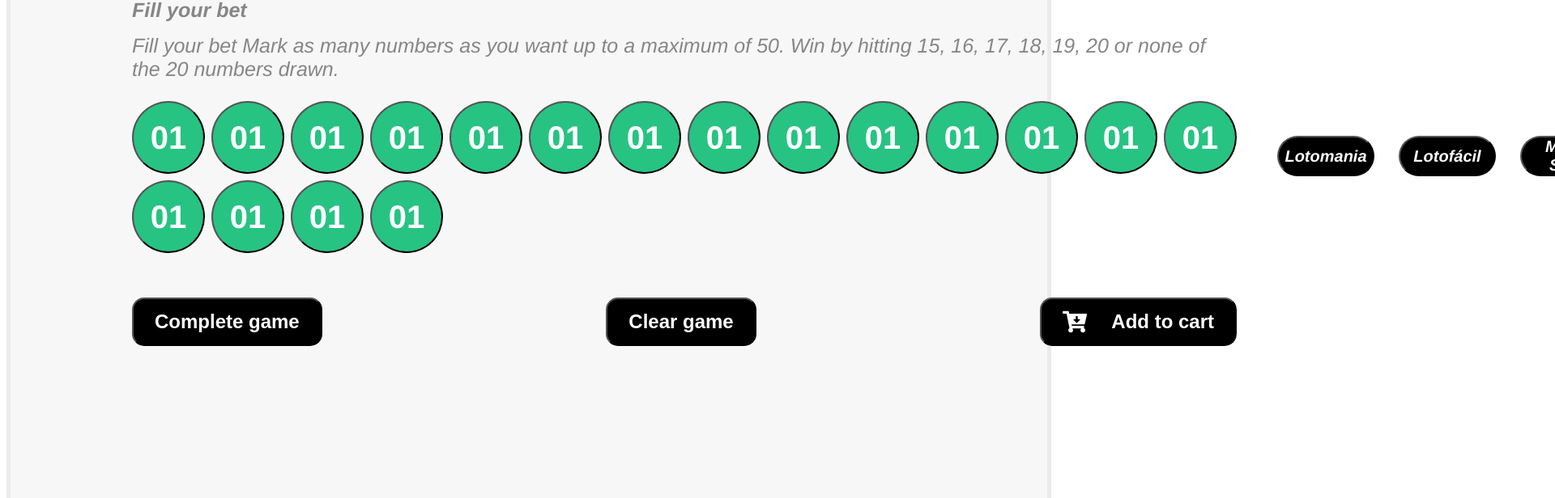
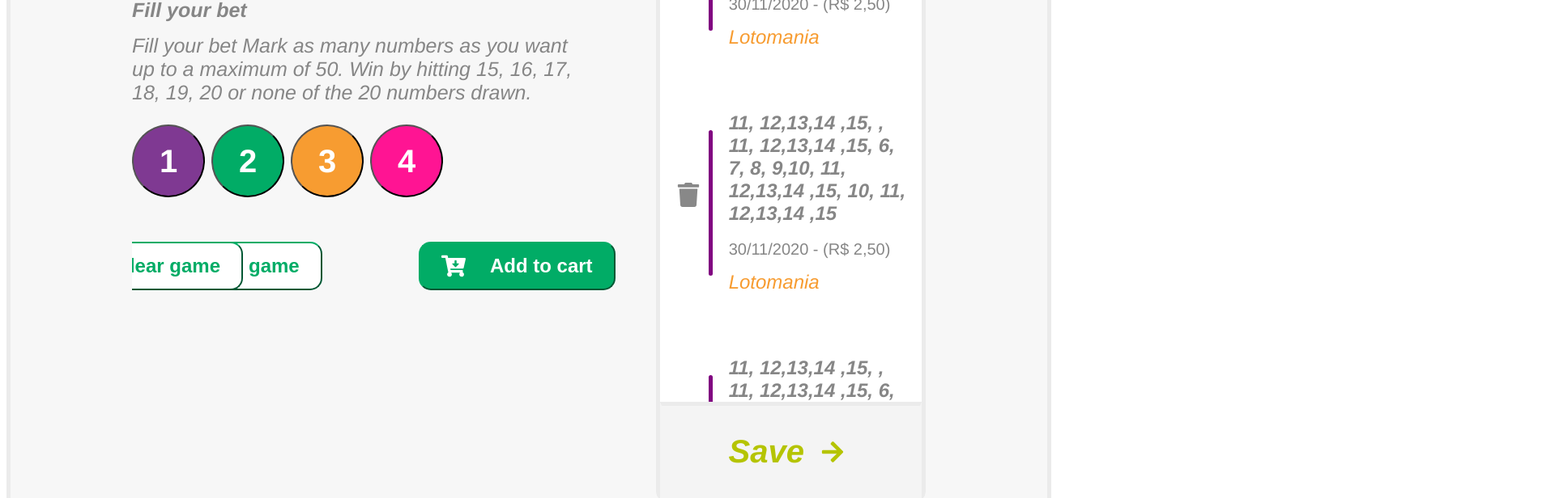
Before and after one commit to philoureiro/TGL----Web, a React (Create React App) app: page /newbet in a window 1280 px wide. Shown: the part 540-1156 px from the top of the page at 81% size, 1920 px wide, since content can reach past the window. Built offline with nearby package versions, Linux system fonts and the light colour scheme.

Commit message:
Feat: NewBet, Cart

```diff
--- a/package.json
+++ b/package.json
@@ -10,6 +10,7 @@
     "@types/node": "^12.0.0",
     "@types/react": "^17.0.0",
     "@types/react-dom": "^17.0.0",
+    "polished": "^4.1.1",
     "react": "^17.0.2",
     "react-dom": "^17.0.2",
     "react-icons": "^4.2.0",
--- a/src/components/AroundGameButton/index.tsx
+++ b/src/components/AroundGameButton/index.tsx
@@ -10,7 +10,7 @@ const AroundGameButton: React.FC<AroundGameButtonProps> = ({ numberButton, backg
 
   return (
     <Container style={{ backgroundColor: backgroundColor }}>
-      <Text>{numberButton}</Text>
+      <Text >{numberButton}</Text>
     </Container>
   );
 }
--- a/src/components/Cart/index.tsx
+++ b/src/components/Cart/index.tsx
@@ -1,11 +1,16 @@
 import React from 'react';
-import { Container, Text } from './styles';
+import { Container } from './styles';
 
-const Card: React.FC = () => {
+interface CardProps {
+  children: any;
+
+}
+
+const Card: React.FC<CardProps> = ({ children }) => {
 
   return (
     <Container>
-
+      {children}
     </Container>
   );
 }
--- a/src/components/Cart/styles.ts
+++ b/src/components/Cart/styles.ts
@@ -1,12 +1,17 @@
 import styled from 'styled-components';
 
 
+
 export const Container = styled.div`
-  height: 300px;
-  width: 300px;
-  background-color: #000;
+  margin-top: -1px;
+  display: flex;
+  width: 100%;
+  height: 800px;
+  overflow-y: auto;
+  background-color: #fff;
+  border: none;
+  border-top-left-radius: 15px;
+  border-top-right-radius: 15px;
+  flex-direction: column;
+
 `;
-
-export const Text = styled.h3`
-  font-size: 24px;
-`;
--- a/src/components/GameActionButton/index.tsx
+++ b/src/components/GameActionButton/index.tsx
@@ -3,16 +3,21 @@ import { Container, TextButton } from './styles';
 
 interface GameActionButtonProps {
   nameButton: string;
+  color: string;
+  backgroundColor: string;
+  borderColor: string;
+  marginLeft?: string;
   children?: any;
 
 }
 
-const GameActionButton: React.FC<GameActionButtonProps> = ({ nameButton, children }) => {
+const GameActionButton: React.FC<GameActionButtonProps> = ({ nameButton, children, color,
+  backgroundColor, borderColor, marginLeft }) => {
 
   return (
-    <Container>
+    <Container style={{ backgroundColor: backgroundColor, borderColor: borderColor, marginLeft: marginLeft }}>
       {children}
-      <TextButton>{nameButton}</TextButton>
+      <TextButton style={{ color: color }}>{nameButton}</TextButton>
     </Container>
   );
 }
--- a/src/components/TypeOfGameButton/index.tsx
+++ b/src/components/TypeOfGameButton/index.tsx
@@ -3,13 +3,15 @@ import { Container, ButtonText } from './styles';
 
 interface TypeOfGameButtonProps {
   nameButton: string;
+  backgroundColor: string;
+  color: string;
 }
 
-const TypeOfGameButton: React.FC<TypeOfGameButtonProps> = ({ nameButton }) => {
+const TypeOfGameButton: React.FC<TypeOfGameButtonProps> = ({ nameButton, backgroundColor, color }) => {
 
   return (
-    <Container>
-      <ButtonText>{nameButton}</ButtonText>
+    <Container style={{ backgroundColor: backgroundColor }}>
+      <ButtonText style={{ color: color }}>{nameButton}</ButtonText>
     </Container>
   );
 }
--- a/src/pages/MyBets/index.tsx
+++ b/src/pages/MyBets/index.tsx
@@ -22,9 +22,9 @@ const MyBets: React.FC<MyBetsProps> = ({ }) => {
         <BoxRecentGames>
           <TextRecentGames>RECENT GAMES</TextRecentGames>
           <TextDataAndPrice>Filters</TextDataAndPrice>
-          <TypeOfGameButton nameButton={'Lotomania'}></TypeOfGameButton>
-          <TypeOfGameButton nameButton={'Lotofácil'}></TypeOfGameButton>
-          <TypeOfGameButton nameButton={'Mega-Sena'}></TypeOfGameButton>
+          <TypeOfGameButton backgroundColor={'#01AC66'} color={'#7F3992'} nameButton={'Lotomania'}></TypeOfGameButton>
+          <TypeOfGameButton backgroundColor={'#01AC66'} color={'#7F3992'} nameButton={'Lotofácil'}></TypeOfGameButton>
+          <TypeOfGameButton backgroundColor={'#01AC66'} color={'#7F3992'} nameButton={'Mega-Sena'}></TypeOfGameButton>
 
 
           <ButtonNewBet>
--- a/src/pages/NewBet/index.tsx
+++ b/src/pages/NewBet/index.tsx
@@ -1,13 +1,17 @@
-import React from 'react';
+import React, { useEffect } from 'react';
 import {
   Container, BoxNewBet, TextNewBet, TextChooseAGame, BoxNumberAllButtonsArounds, BoxIcon,
-  BoxNewCart, TextFor, BoxTitle, BoxButtonsTypeOfGame, TextDescriptionOfBet, BoxActionsButtons
+  BoxNewCart, TextFor, BoxTitle, BoxButtonsTypeOfGame, TextDescriptionOfBet, BoxActionsButtons,
+  ButtonLogin, TextTitleCart, BoxInternalCart
 } from './styles';
+import { getDataOfJson } from '../../services/api'
 import CopyrightBar from '../../components/CopyrightBar';
 import Header from '../../components/Header';
 import TypeOfGameButton from '../../components/TypeOfGameButton';
 import GameActionButton from '../../components/GameActionButton';
 import AroundGameButton from '../../components/AroundGameButton';
+import BoxNumbersAndTypeOfGameSelecteds from '../../components/BoxNumbersAndTypeOfGameSelecteds';
+import Cart from '../../components/Cart';
 import * as Icon from 'react-icons/fa';
 
 
@@ -16,6 +20,9 @@ interface NewBetProps {
 }
 
 const NewBet: React.FC<NewBetProps> = () => {
+
+  const data = getDataOfJson();
+
   return (
     <>
       <Header />
@@ -28,41 +35,31 @@ const NewBet: React.FC<NewBetProps> = () => {
 
           <TextChooseAGame>Choose a game</TextChooseAGame>
           <BoxButtonsTypeOfGame>
-            <TypeOfGameButton nameButton={'Lotomania'}></TypeOfGameButton>
-            <TypeOfGameButton nameButton={'Lotofácil'}></TypeOfGameButton>
-            <TypeOfGameButton nameButton={'Mega-Sena'}></TypeOfGameButton>
+            {
+              data.map((e) => (
+                <TypeOfGameButton backgroundColor={'#fff'} color={e.color} nameButton={'Lotomania'}></TypeOfGameButton>
+              ))
+            }
           </BoxButtonsTypeOfGame>
           <TextChooseAGame>Fill your bet</TextChooseAGame>
           <TextDescriptionOfBet>Fill your bet Mark as many numbers as you want up to a maximum of 50. Win by hitting 15, 16, 17, 18, 19, 20 or none of the 20 numbers drawn.</TextDescriptionOfBet>
 
           <BoxNumberAllButtonsArounds>
-            <AroundGameButton backgroundColor={'#27C383'} numberButton={'01'}></AroundGameButton>
-            <AroundGameButton backgroundColor={'#27C383'} numberButton={'01'}></AroundGameButton>
-            <AroundGameButton backgroundColor={'#27C383'} numberButton={'01'}></AroundGameButton>
-            <AroundGameButton backgroundColor={'#27C383'} numberButton={'01'}></AroundGameButton>
-            <AroundGameButton backgroundColor={'#27C383'} numberButton={'01'}></AroundGameButton>
-            <AroundGameButton backgroundColor={'#27C383'} numberButton={'01'}></AroundGameButton>
-            <AroundGameButton backgroundColor={'#27C383'} numberButton={'01'}></AroundGameButton>
-            <AroundGameButton backgroundColor={'#27C383'} numberButton={'01'}></AroundGameButton>
-            <AroundGameButton backgroundColor={'#27C383'} numberButton={'01'}></AroundGameButton>
-            <AroundGameButton backgroundColor={'#27C383'} numberButton={'01'}></AroundGameButton>
-            <AroundGameButton backgroundColor={'#27C383'} numberButton={'01'}></AroundGameButton>
-            <AroundGameButton backgroundColor={'#27C383'} numberButton={'01'}></AroundGameButton>
-            <AroundGameButton backgroundColor={'#27C383'} numberButton={'01'}></AroundGameButton>
-            <AroundGameButton backgroundColor={'#27C383'} numberButton={'01'}></AroundGameButton>
-            <AroundGameButton backgroundColor={'#27C383'} numberButton={'01'}></AroundGameButton>
-            <AroundGameButton backgroundColor={'#27C383'} numberButton={'01'}></AroundGameButton>
-            <AroundGameButton backgroundColor={'#27C383'} numberButton={'01'}></AroundGameButton>
-            <AroundGameButton backgroundColor={'#27C383'} numberButton={'01'}></AroundGameButton>
 
+
+            {
+              data.map((e, i) => (
+                <AroundGameButton backgroundColor={e.color} numberButton={`${i + 1}`}></AroundGameButton>
+              ))
+            }
 
 
           </BoxNumberAllButtonsArounds>
 
           <BoxActionsButtons>
-            <GameActionButton nameButton={'Complete game'}></GameActionButton>
-            <GameActionButton nameButton={'Clear game'}></GameActionButton>
-            <GameActionButton nameButton={'Add to cart'}>
+            <GameActionButton backgroundColor={'#fff'} color={'#01AC66'} borderColor={'#01AC66'} nameButton={'Complete game'}></GameActionButton>
+            <GameActionButton backgroundColor={'#fff'} color={'#01AC66'} borderColor={'#01AC66'} marginLeft={'-500px'} nameButton={'Clear game'}></GameActionButton>
+            <GameActionButton backgroundColor={'#01AC66'} color={'#fff'} borderColor={'#01AC66'} nameButton={'Add to cart'}>
               <BoxIcon>
                 <Icon.FaCartArrowDown size={30} color={'#fff'}></Icon.FaCartArrowDown>
               </BoxIcon>
@@ -71,9 +68,61 @@ const NewBet: React.FC<NewBetProps> = () => {
         </BoxNewBet>
 
         <BoxNewCart>
-          <TypeOfGameButton nameButton={'Lotomania'}></TypeOfGameButton>
-          <TypeOfGameButton nameButton={'Lotofácil'}></TypeOfGameButton>
-          <TypeOfGameButton nameButton={'Mega-Sena'}></TypeOfGameButton>
+          <Cart>
+            <TextNewBet style={{ marginLeft: '20px' }}>CART</TextNewBet>
+
+
+            <BoxInternalCart>
+              <BoxIcon style={{ marginRight: '10px' }}>
+                <Icon.FaTrash size={30} color={'#888888'}></Icon.FaTrash>
+              </BoxIcon>
+              <BoxNumbersAndTypeOfGameSelecteds></BoxNumbersAndTypeOfGameSelecteds>
+            </BoxInternalCart>
+
+            <BoxInternalCart>
+              <BoxIcon style={{ marginRight: '10px' }}>
+                <Icon.FaTrash size={30} color={'#888888'}></Icon.FaTrash>
+              </BoxIcon>
+              <BoxNumbersAndTypeOfGameSelecteds></BoxNumbersAndTypeOfGameSelecteds>
+            </BoxInternalCart>
+
+            <BoxInternalCart>
+              <BoxIcon style={{ marginRight: '10px' }}>
+                <Icon.FaTrash size={30} color={'#888888'}></Icon.FaTrash>
+              </BoxIcon>
+              <BoxNumbersAndTypeOfGameSelecteds></BoxNumbersAndTypeOfGameSelecteds>
+            </BoxInternalCart>
+
+
+            <BoxInternalCart>
+              <BoxIcon style={{ marginRight: '10px' }}>
+                <Icon.FaTrash size={30} color={'#888888'}></Icon.FaTrash>
+              </BoxIcon>
+              <BoxNumbersAndTypeOfGameSelecteds></BoxNumbersAndTypeOfGameSelecteds>
+            </BoxInternalCart>
+
+
+            <BoxInternalCart>
+              <BoxIcon style={{ marginRight: '10px' }}>
+                <Icon.FaTrash size={30} color={'#888888'}></Icon.FaTrash>
+              </BoxIcon>
+              <BoxNumbersAndTypeOfGameSelecteds></BoxNumbersAndTypeOfGameSelecteds>
+            </BoxInternalCart>
+
+
+            <BoxInternalCart style={{ justifyContent: 'left', alignItems: 'flex-start' }}>
+              <TextNewBet style={{ marginLeft: '20px' }}>CART</TextNewBet>
+              <TextFor style={{ marginLeft: '20px', fontStyle: 'normal' }}>TOTAL:</TextFor>
+              <TextFor style={{ marginLeft: '20px', fontStyle: 'normal' }}>R$ 7,00</TextFor>
+            </BoxInternalCart>
+          </Cart>
+
+          <ButtonLogin onClick={() => { }}>
+            Save
+              <BoxIcon>
+              <Icon.FaArrowRight size={30}></Icon.FaArrowRight>
+            </BoxIcon>
+          </ButtonLogin>
         </BoxNewCart>
 
 
@@ -85,3 +134,14 @@ const NewBet: React.FC<NewBetProps> = () => {
 
 
 export default NewBet;
+
+
+/**
+ *
+ *
+            <TypeOfGameButton backgroundColor={'#01AC66'} color={'#fff'} nameButton={'Lotomania'}></TypeOfGameButton>
+            <TypeOfGameButton backgroundColor={'#01AC66'} color={'#7F3992'} nameButton={'Lotofácil'}></TypeOfGameButton>
+            <TypeOfGameButton backgroundColor={'#01AC66'} color={'#7F3992'} nameButton={'Mega-Sena'}></TypeOfGameButton>
+
+ *
+ */
--- a/src/pages/NewBet/styles.ts
+++ b/src/pages/NewBet/styles.ts
@@ -1,11 +1,10 @@
 
 import styled from 'styled-components';
+import { shade } from 'polished';
 
 export const Container = styled.div`
   min-height: 100vh;
   max-height: 100%;
-
-
   width: 100vw;
   justify-content: flex-start;
   align-items:  flex-start;
@@ -31,27 +30,50 @@ export const BoxNewBet = styled.div`
   flex-direction: column;
   justify-content: flex-start;
   align-items: flex-start;
+  overflow-x: auto;
 `;
 
 export const BoxNewCart = styled.div`
   margin-left: 50px;
   margin-right: 150px;
   width: 450px;
-  height: 1000px;
   margin-top: 150px;
   display: flex;
-  flex-direction: row;
+  flex-direction: column;
+  border-color: #EBEBEB;
+  border-width: 5px;
+  border-style: solid;
+  border-radius: 15px;
+`;
+
+export const ButtonLogin = styled.button`
+  outline: none;
+  border-color: transparent;
+  border-top-color: #EBEBEB;
+  border-top-width: 5px;
+  border-top-style: solid;
+  font-size: 40px;
+  font-family: helvetica, sans-serif;
+  font-style: italic;
+  font-weight: bold;
+  color: #B5C401;
+  background-color: #F4F4F4;
   justify-content: center;
   align-items: center;
-  background-color: white;
+  display: flex;
+  height: 120px;
+  width: 100%;
 
+  &:hover{
+        background: ${shade(0.1, '#E2E2E2')};
+      }
 `;
+
 
 export const BoxTitle = styled.h3`
   display: flex;
   justify-content:  flex-start;
   align-items: flex-start;
-
 `;
 
 export const TextNewBet = styled.h3`
@@ -62,6 +84,18 @@ export const TextNewBet = styled.h3`
   font-size: 30px;
 `;
 
+
+export const TextTitleCart = styled.h3`
+  margin-left: 20px;
+  font-family: helvetica;
+  font-style: italic;
+  font-weight: bold;
+  color: #707070;
+  font-size: 30px;
+`;
+
+
+TextTitleCart
 export const TextFor = styled.h3`
   margin-left: 10px;
   font-family: helvetica;
@@ -92,7 +126,6 @@ export const TextDescriptionOfBet = styled.h3`
 
 export const BoxButtonsTypeOfGame = styled.div`
   display: flex;
-  width: 100%;
   height: 70px;
   justify-content: flex-start;
   align-items:  center;
@@ -105,6 +138,7 @@ export const BoxNumberAllButtonsArounds = styled.div`
   gap: 8px;
   max-width: 1400px;
   justify-items: center;
+  overflow-x: auto;
 
 `;
 
@@ -126,3 +160,13 @@ export const BoxIcon = styled.div`
   margin-left: 10px;
 
 `;
+
+
+export const BoxInternalCart = styled.div`
+  display: flex;
+  justify-content: center;
+  align-items: center;
+  margin-left: 10px;
+  margin-right: 10px;
+  margin-bottom: 10px;
+`;
--- /dev/null
+++ b/src/services/api.js
@@ -0,0 +1,5 @@
+const data = require('./games.json');
+
+export function getDataOfJson(){
+  return data.types;
+}
--- /dev/null
+++ b/src/services/games.json
@@ -0,0 +1,40 @@
+{
+  "types": [
+    {
+      "type": "Lotofácil",
+      "description": "Escolha 15 números para apostar na lotofácil. Você ganha acertando 11, 12, 13, 14 ou 15 números. São muitas chances de ganhar, e agora você joga de onde estiver!",
+      "range": 25,
+      "price": 2.5,
+      "max-number": 15,
+      "color": "#7F3992",
+      "min-cart-value": 30
+    },
+    {
+      "type": "Mega-Sena",
+      "description": "Escolha 6 números dos 60 disponíveis na mega-sena. Ganhe com 6, 5 ou 4 acertos. São realizados dois sorteios semanais para você apostar e torcer para ficar milionário.",
+      "range": 60,
+      "price": 4.5,
+      "max-number": 6,
+      "color": "#01AC66",
+      "min-cart-value": 30
+    },
+    {
+      "type": "Quina",
+      "description": "Escolha 5 números dos 80 disponíveis na quina. 5, 4, 3 ou 2 acertos. São seis sorteios semanais e seis chances de ganhar.",
+      "range": 80,
+      "price": 2,
+      "max-number": 5,
+      "color": "#F79C31",
+      "min-cart-value": 30
+    },
+    {
+      "type": "Lotomania",
+      "description": "A Lotomania é fácil de jogar e de ganhar: basta escolher 50 números e então concorrer a prêmios para acertos de 20, 19, 18, 17, 16, 15 ou nenhum número.",
+      "range": 50,
+      "price": 3.5,
+      "max-number": 20,
+      "color": "#FF1493",
+      "min-cart-value": 30
+    }
+  ]
+}
```
Also changed, not shown: 1 other file (tests, documents, lock files or other folders).
